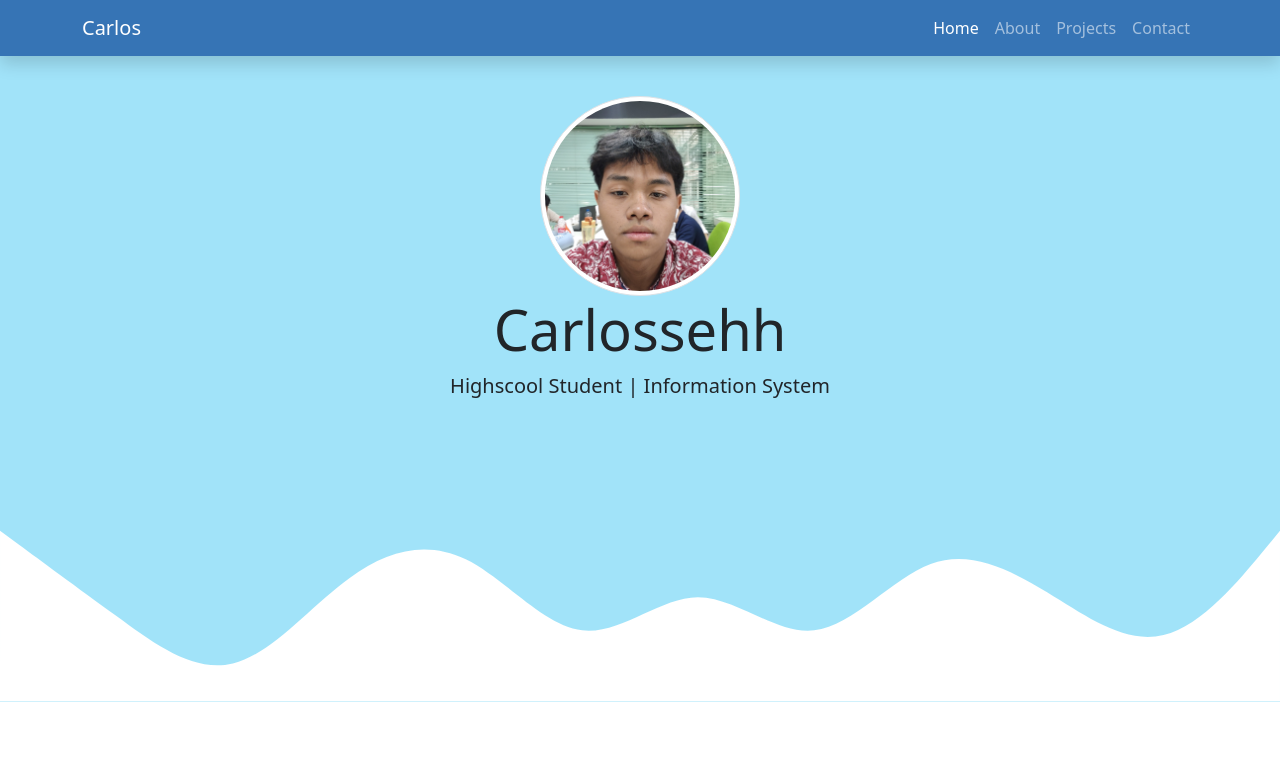
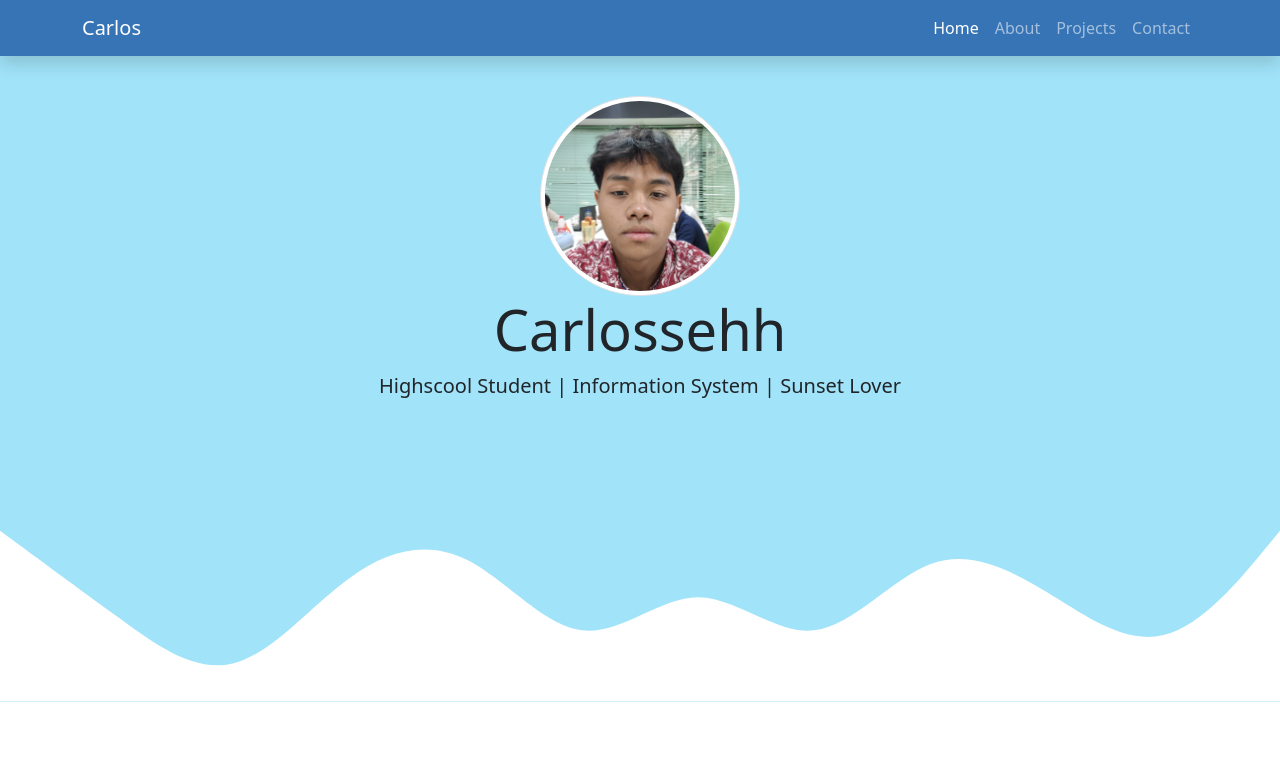
Before and after one commit to veryrareuser/magang, a plain HTML site: page index.html in a window 1280 px wide. Shown: the top 779 px of the page. Drawn offline with nearby package versions, Linux system fonts and the light colour scheme.

Commit message:
Update index.html

```diff
--- a/index.html
+++ b/index.html
@@ -33,7 +33,7 @@
     <section class="jumbotron text-center">
       <img src="img/IMG-20250522-WA0004.jpg" alt="carlos" width="200" class="rounded-circle img-thumbnail" />
       <h1 class="display-4">Carlossehh</h1>
-      <p class="lead">Highscool Student | Information System</p>
+      <p class="lead">Highscool Student | Information System | Sunset Lover</p>
       <svg xmlns="http://www.w3.org/2000/svg" viewBox="0 0 1440 320">
         <path
           fill="#ffffff"
```
